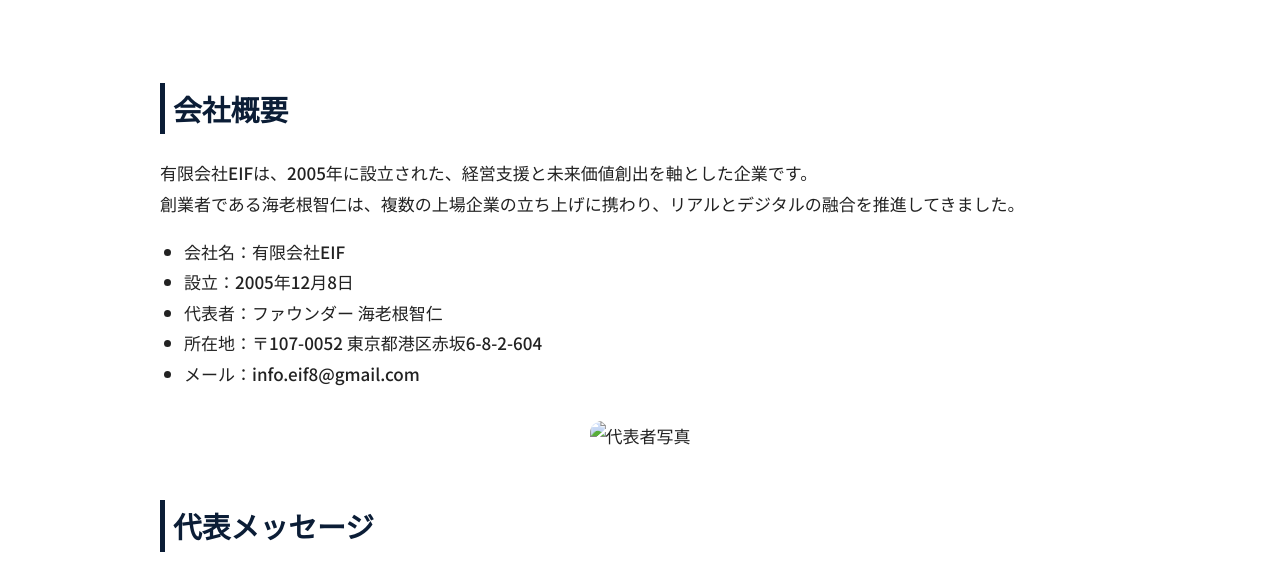
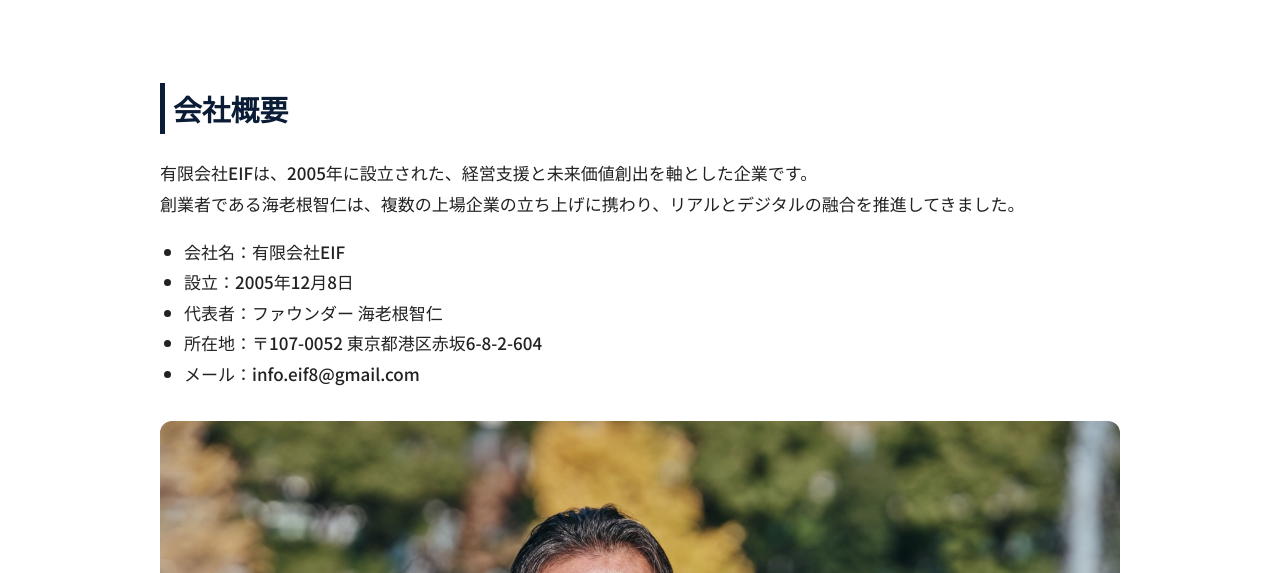
Before and after one commit to eif-inc/site, a plain HTML site: page index.html in a window 1280 px wide. Shown: the part 354-927 px from the top of the page. Drawn offline with Linux system fonts and the light colour scheme.

Commit message:
Update index.html

```diff
--- a/index.html
+++ b/index.html
@@ -116,7 +116,7 @@
         <li>メール：info.eif8@gmail.com</li>
       </ul>
       <div class="image-container">
-        <img src="eif_representative.jpg" alt="代表者写真">
+        <img src="eif_representative_resend.jpg" alt="代表者写真">
       </div>
     </section>
 
```
